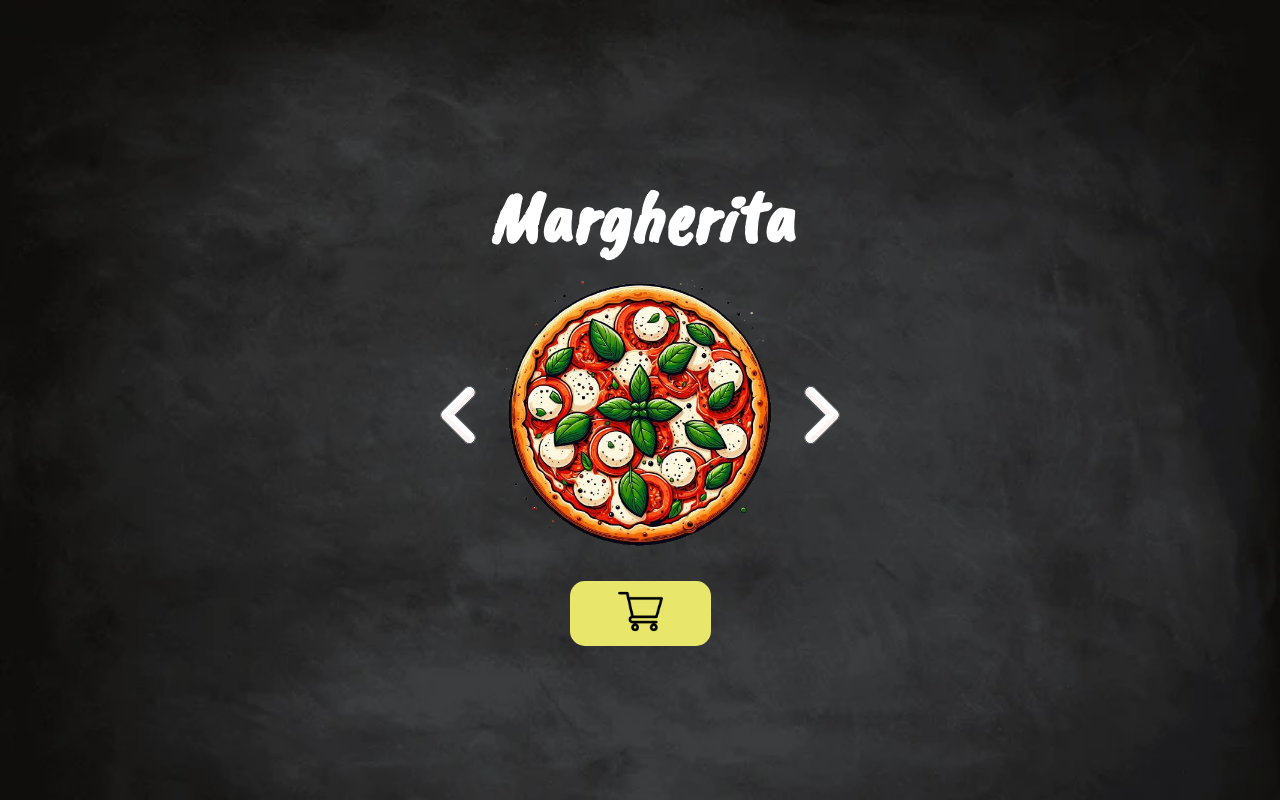
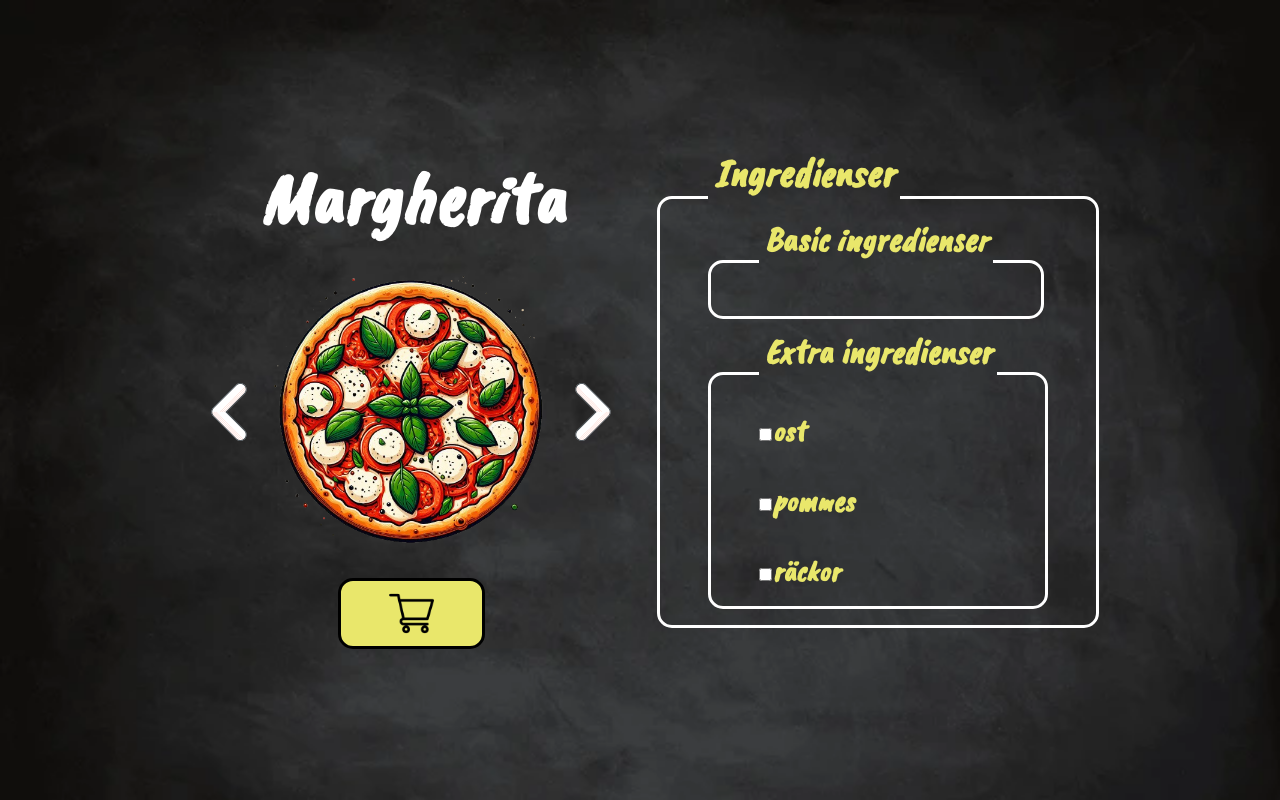
Before and after one commit to Ghayth-Sabeaallil/PizzaCal, a React (Vite) app: page / in a window 1280 px wide. Built offline with nearby package versions, Linux system fonts and the light colour scheme.

Commit message:
fix ingredienseer and checkbox. Bfix it by using ID

```diff
--- a/src/App.tsx
+++ b/src/App.tsx
@@ -1,18 +1,21 @@
 //components
 import PizzaImgDiv from "./Components/PizzaImgDiv/PizzaImgDiv"
-import PizzaAntalDiv from "./Components/PizzaAntalDiv/PizzaAntalDiv"
 
 
 //data
 import pizzaDB from "../assets/pizza.json"
 import Container from "./Components/ContainerRoot/Container"
+import PizzaContextProvider from "./Components/PizzaContext/PizzaContextProvider"
+import Ingredienser from "./Components/Ingredienser/Ingredienser"
 
 function App() {
 
   return (
     <>
-      <Container PizzaAntalDiv={<PizzaImgDiv pizzaDB={pizzaDB} />} PizzaImgDiv={<PizzaAntalDiv />} />
-
+      <PizzaContextProvider>
+        <Container PizzaImgDiv={<PizzaImgDiv pizzaDB={pizzaDB} />} />
+        <Ingredienser />
+      </PizzaContextProvider>
 
     </>
   )
--- a/src/Components/ContainerRoot/Container.tsx
+++ b/src/Components/ContainerRoot/Container.tsx
@@ -2,15 +2,13 @@ import "./Container.css"
 import { ReactNode } from "react";
 
 type ContainerProp = {
-    PizzaAntalDiv: ReactNode,
     PizzaImgDiv: ReactNode,
 
 };
 
-const Container = ({ PizzaAntalDiv, PizzaImgDiv }: ContainerProp) => {
+const Container = ({ PizzaImgDiv }: ContainerProp) => {
     return (
         <div className="container">
-            {PizzaAntalDiv}
             {PizzaImgDiv}
 
         </div>
--- /dev/null
+++ b/src/Components/Ingredienser/Ingredienser.css
@@ -0,0 +1,51 @@
+fieldset {
+  width: fit-content;
+  height: fit-content;
+  padding: 1em 3rem;
+  border: 3px solid #ffffff;
+  border-radius: 15px;
+  display: flex;
+  flex-direction: column;
+  gap: 2rem;
+}
+.main-legend {
+  font-size: 40px;
+  font-weight: bolder;
+  font-family: "Caveat Brush";
+  font-style: italic;
+  color: #e9e76b;
+  transform: translatey(-50%);
+  width: max-content;
+  padding: 0 0.15em;
+}
+.defult-legend {
+  font-size: 35px;
+  font-weight: bolder;
+  font-family: "Caveat Brush";
+  font-style: italic;
+  color: #e9e76b;
+  transform: translatey(-50%);
+  width: max-content;
+  padding: 0 0.15em;
+}
+.extra-legend {
+  font-size: 35px;
+  font-weight: bolder;
+  font-family: "Caveat Brush";
+  font-style: italic;
+  color: #e9e76b;
+  transform: translatey(-50%);
+  width: max-content;
+  padding: 0 0.15em;
+}
+.defult-ingredienser {
+  font-size: 30px;
+  font-weight: bold;
+  font-family: "Caveat Brush";
+  font-style: italic;
+  color: #e9e76b;
+  display: flex;
+  gap: 1em;
+  display: grid;
+  grid-template-columns: repeat(2, 1fr);
+}
--- /dev/null
+++ b/src/Components/Ingredienser/Ingredienser.tsx
@@ -0,0 +1,49 @@
+import { useContext } from "react";
+import { PizzaContext } from "../PizzaContext/PizzaContextProvider";
+import pizzaDB from "../../../assets/pizza.json"
+import extra from "../../../assets/extra.json"
+
+import "./Ingredienser.css"
+
+
+const Ingredienser = () => {
+    const { state } = useContext(PizzaContext);
+
+    return (
+        <>
+            <fieldset>
+                <legend className="main-legend">Ingredienser</legend>
+                <fieldset>
+                    <legend className="defult-legend">Basic ingredienser</legend>
+                    {state.pizzas.map((m) => {
+                        return (
+                            pizzaDB[m.id].ingredienser.map((i) => {
+                                return (<div className="defult-ingredienser" key={i}>
+                                    <input type="checkbox" id={i} name={i} />
+                                    <label>{i}</label>
+                                </div>)
+                            })
+
+                        );
+                    })}
+
+                </fieldset>
+                <fieldset>
+                    <legend className="extra-legend">Extra ingredienser</legend>
+                    {extra[0].extraIngredienser.map((x) => {
+                        return (<div className="defult-ingredienser" key={x}>
+                            <div><input type="checkbox" id={x} name={x} />
+                                <label>{x}</label></div>
+
+                        </div>)
+                    })}
+                </fieldset>
+
+            </fieldset>
+
+
+        </>
+    )
+}
+
+export default Ingredienser
--- a/src/Components/PizzaAntalDiv/PizzaAntalDiv.css
+++ /dev/null
@@ -1,13 +0,0 @@
-.containerAntal {
-  display: flex;
-  justify-content: center;
-  align-items: center;
-  gap: 1rem;
-}
-.cart-btn {
-  width: fit-content;
-  height: fit-content;
-  padding: 0.5em 3rem;
-  background-color: rgb(233, 231, 107);
-  border-radius: 15px;
-}
--- a/src/Components/PizzaAntalDiv/PizzaAntalDiv.tsx
+++ /dev/null
@@ -1,13 +0,0 @@
-import "./PizzaAntalDiv.css"
-
-const PizzaAntalDiv = () => {
-    return (
-        <>
-            <div className="containerAntal">
-                <div className="cart-btn"><img width="45px" height="45px" src="../assets/img/cart.png" alt="cart" /></div>
-            </div>
-        </>
-    )
-}
-
-export default PizzaAntalDiv
--- /dev/null
+++ b/src/Components/PizzaContext/PizzaContextProvider.tsx
@@ -0,0 +1,58 @@
+import { createContext, useReducer } from "react";
+
+type Pizza = {
+    id: number;
+};
+
+
+// GlobalState
+type PizzaState = {
+    pizzas: Pizza[];
+};
+
+const initialPizzaState: PizzaState = {
+    pizzas: [],
+};
+
+
+export const PizzaContext = createContext<{ state: PizzaState; dispatch: React.Dispatch<Action>; }>({
+    state: initialPizzaState,
+    dispatch: () => null,
+});
+
+type Action =
+    | { type: "ADD"; payload: Pizza }
+    | { type: "REMOVE"; payload: string };
+
+const reducer = (state: PizzaState, action: Action) => {
+    switch (action.type) {
+        case "ADD":
+            return {
+                pizzas: [action.payload],
+            };
+        case "REMOVE":
+            return state;  // detta ska ändras! Remove fungerar inte
+        default:
+            return state;
+    }
+};
+type PizzaContextProviderProp = {
+    children: React.ReactNode;
+};
+
+function PizzaContextProvider({ children }: PizzaContextProviderProp) {
+    // här kan vi använda useReducer eller useState
+
+
+    const [state, dispatch] = useReducer(reducer, initialPizzaState);
+
+
+    return (
+        <PizzaContext.Provider value={{ state, dispatch }}>
+            {children}
+        </PizzaContext.Provider>
+    );
+}
+
+
+export default PizzaContextProvider;
--- a/src/Components/PizzaImgDiv/PizzaImgDiv.css
+++ b/src/Components/PizzaImgDiv/PizzaImgDiv.css
@@ -11,6 +11,7 @@
   font-family: "Caveat Brush";
   font-style: italic;
   color: white;
+  gap: 1rem;
 }
 .pizza-img {
   -webkit-animation: spin 4s linear infinite;
@@ -28,3 +29,20 @@
   align-items: center;
   justify-content: center;
 }
+
+.containerBuy {
+  display: flex;
+  justify-content: center;
+  align-items: center;
+}
+.cart-btn {
+  display: flex;
+  justify-content: center;
+  align-items: center;
+  width: fit-content;
+  height: fit-content;
+  padding: 0.2em 3rem;
+  border: 3px solid black;
+  background-color: rgb(233, 231, 107);
+  border-radius: 15px;
+}
--- a/src/Components/PizzaImgDiv/PizzaImgDiv.tsx
+++ b/src/Components/PizzaImgDiv/PizzaImgDiv.tsx
@@ -1,6 +1,7 @@
-import { useState } from "react"
+import { useContext, useState } from "react"
 import "./PizzaImgDiv.css"
 import { PizzaList } from "../PizzaType/PizzaType"
+import { PizzaContext } from "../PizzaContext/PizzaContextProvider"
 
 type PizzaProp = {
     pizzaDB: PizzaList[],
@@ -8,16 +9,30 @@ type PizzaProp = {
 
 const PizzaImgDiv = ({ pizzaDB }: PizzaProp) => {
     const [id, setId] = useState(0);
-    const [alt, seAlt] = useState("");
-    console.log(alt)
+    const [pizza, setPizza] = useState("");
+    const { dispatch } = useContext(PizzaContext);
+
+
+    const changeHandle: React.ChangeEventHandler<HTMLImageElement> = (e) => {
+        setPizza(e.currentTarget.alt)
+    }
+    const clickHandle: React.FormEventHandler<HTMLDivElement> = () => {
+        dispatch({
+            type: "ADD",
+            payload: { id: id },
+        });
+    }
 
     return (<>
         <div className="pizza-img-div">
             <h2>{pizzaDB[id].namn}</h2>
             <div className="img-arrow">
                 <img onClick={() => setId((count) => (count > 0) ? count - 1 : 0)} src="../assets/img/left.png" alt="" />
-                <img className="pizza-img" onChange={(e) => { seAlt(e.currentTarget.alt) }} src={pizzaDB[id].img} alt={pizzaDB[id].namn} width="300" height="300" />
+                <img onLoad={changeHandle} className="pizza-img" src={pizzaDB[id].img} alt={pizzaDB[id].namn} width="300" height="300" />
                 <img onClick={() => setId((count) => (count <= 5) ? count + 1 : 6)} src="../assets/img/right.png" alt="" />
+            </div>
+            <div className="containerBuy">
+                <div className="cart-btn" onClick={clickHandle}><img width="45px" height="45px" src="../assets/img/cart.png" alt="cart" /></div>
             </div>
         </div>
     </>)
--- a/src/index.css
+++ b/src/index.css
@@ -7,7 +7,6 @@
   width: 100vw;
   height: 100vh;
   display: flex;
-  flex-direction: column;
   justify-content: center;
   align-items: center;
   background-image: url("../assets/img/bg.webp");
```
